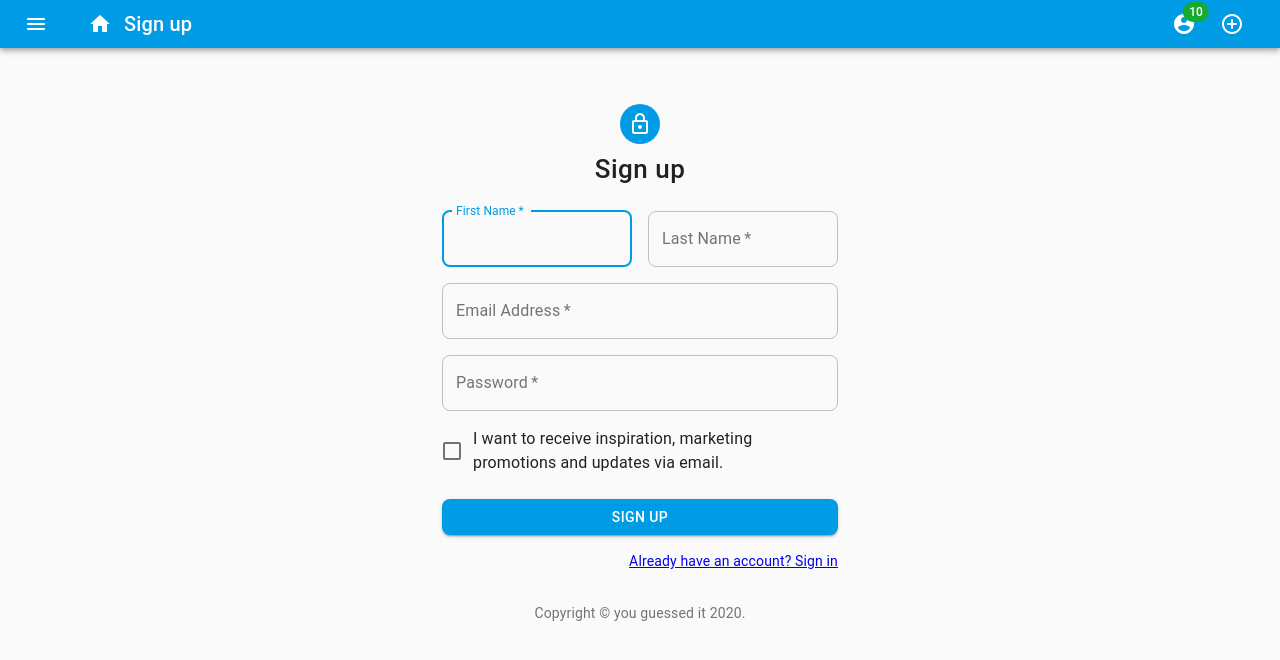
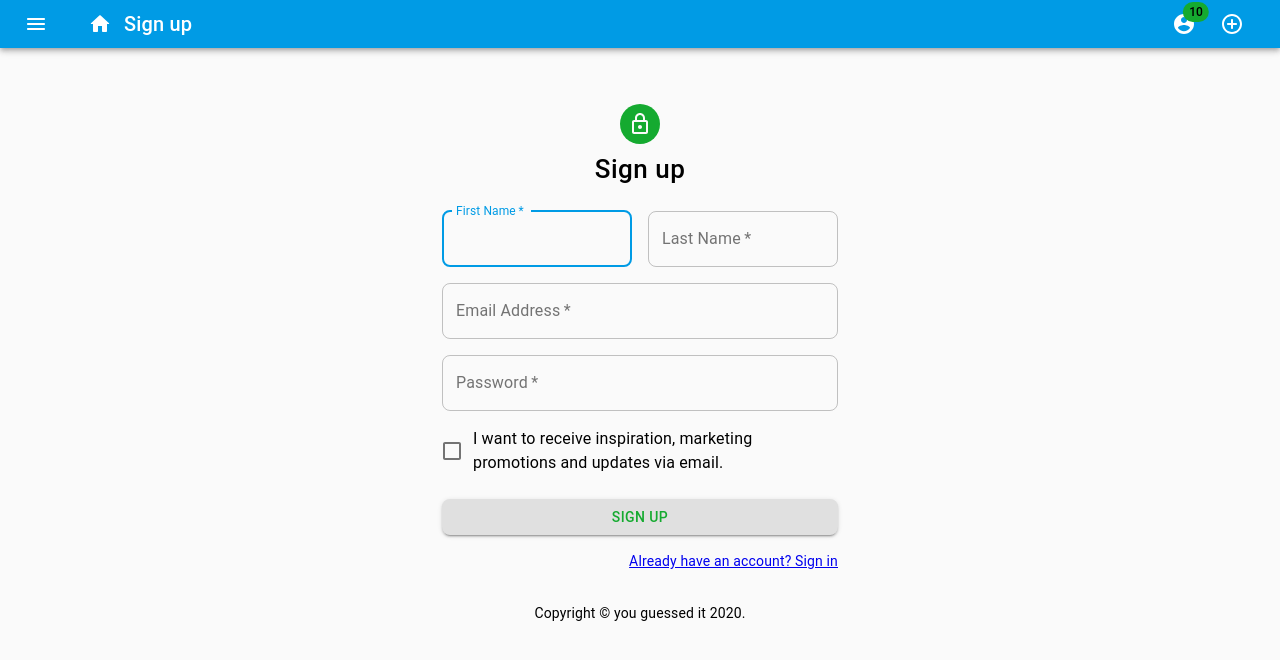
Before and after one commit to JonesTPG/fullstack-theme-base, a React (Create React App) app in the folder front-end/: page /signup in a window 1280 px wide. Shown: the top 660 px of the page. Built offline with nearby package versions, Linux system fonts and the light colour scheme; what apollo-link-ws would draw is missing.

Commit message:
Fixed some theme issues

```diff
--- a/front-end/src/AppStyles.js
+++ b/front-end/src/AppStyles.js
@@ -4,11 +4,11 @@ export const mainTheme = createMuiTheme({
   palette: {
     primary: {
       main: "#009be5",
-      contrastText: "#ffff",
+      contrastText: "#fff",
     },
     secondary: {
       main: "#15AA30",
-      contrastText: "#ffff",
+      contrastText: "#000",
     },
   },
   typography: {
@@ -36,12 +36,15 @@ export const mainTheme = createMuiTheme({
 export const darkTheme = createMuiTheme({
   palette: {
     primary: {
-      main: "#081C30",
+      main: "#262626",
       contrastText: "#ffff",
     },
     secondary: {
-      main: "#15AA30",
+      main: "#34a7d7",
       contrastText: "#ffff",
+    },
+    background: {
+      default: "#262626",
     },
   },
 })
--- a/front-end/src/components/AllStyles.js
+++ b/front-end/src/components/AllStyles.js
@@ -7,7 +7,7 @@ export const SignUpStyles = theme => ({
   },
   avatar: {
     margin: theme.spacing(1),
-    backgroundColor: theme.palette.primary.main,
+    backgroundColor: theme.palette.secondary.main,
   },
   form: {
     width: "100%", // Fix IE 11 issue.
@@ -15,6 +15,13 @@ export const SignUpStyles = theme => ({
   },
   submit: {
     margin: theme.spacing(3, 0, 2),
+    color: theme.palette.secondary.main,
+  },
+  text: {
+    color: theme.palette.common.black,
+  },
+  checBox: {
+    color: theme.palette.secondary.main,
   },
 })
 
@@ -42,3 +49,9 @@ export const MainStyles = theme => ({
     height: 240,
   },
 })
+
+export const CopyrightStyles = theme => ({
+  typography: {
+    color: theme.palette.secondary.contrastText,
+  },
+})
--- a/front-end/src/components/Copyright.jsx
+++ b/front-end/src/components/Copyright.jsx
@@ -1,10 +1,12 @@
 import React from "react";
 import Typography from "@material-ui/core/Typography";
 import Link from "@material-ui/core/Link";
+import {CopyrightStyles} from "./AllStyles";
+import { withStyles } from "@material-ui/core/styles";
 
-const Copyright = () => {
+const Copyright = ({classes}) => {
   return (
-    <Typography variant="body2" color="textSecondary" align="center">
+    <Typography variant="body2" className={classes.typography} align="center">
       {"Copyright © "}
       <Link color="inherit" href="https://material-ui.com/">
         you guessed it
@@ -15,4 +17,4 @@ const Copyright = () => {
   );
 };
 
-export default Copyright;
+export default withStyles(CopyrightStyles)(Copyright);
--- a/front-end/src/components/signup/SignUp.jsx
+++ b/front-end/src/components/signup/SignUp.jsx
@@ -11,7 +11,7 @@ import { withStyles } from "@material-ui/core/styles";
 import Container from "@material-ui/core/Container";
 import useField from "../../hooks/input";
 import { withRouter, Link } from "react-router-dom";
-import {SignUpStyles} from "../AllStyles";
+import { SignUpStyles } from "../AllStyles";
 
 const SignUp = props => {
   const fname = useField("text");
@@ -42,7 +42,7 @@ const SignUp = props => {
         <Avatar className={classes.avatar}>
           <LockOutlinedIcon />
         </Avatar>
-        <Typography component="h1" variant="h5">
+        <Typography component="h1" variant="h5" className={classes.text}>
           Sign up
         </Typography>
         <form className={classes.form} onSubmit={handleSubmit} noValidate>
@@ -58,6 +58,7 @@ const SignUp = props => {
                 label="First Name"
                 autoFocus
                 {...fname.inputprops()}
+                className={classes.text}
               />
             </Grid>
             <Grid item xs={12} sm={6}>
@@ -70,6 +71,7 @@ const SignUp = props => {
                 name="lastName"
                 autoComplete="lname"
                 {...lname.inputprops()}
+                className={classes.text}
               />
             </Grid>
             <Grid item xs={12}>
@@ -82,6 +84,7 @@ const SignUp = props => {
                 name="email"
                 autoComplete="email"
                 {...email.inputprops()}
+                className={classes.text}
               />
             </Grid>
             <Grid item xs={12}>
@@ -95,15 +98,17 @@ const SignUp = props => {
                 id="password"
                 autoComplete="current-password"
                 {...password.inputprops()}
+                className={classes.text}
               />
             </Grid>
             <Grid item xs={12}>
               <FormControlLabel
+                className={classes.text}
                 control={
                   <Checkbox
                     value="allowExtraEmails"
                     name="checkBox"
-                    color="primary"
+                    className={classes.checkBox}
                   />
                 }
                 label="I want to receive inspiration, marketing promotions and updates via email."
@@ -114,7 +119,6 @@ const SignUp = props => {
             type="submit"
             fullWidth
             variant="contained"
-            color="primary"
             className={classes.submit}
           >
             Sign Up
```
